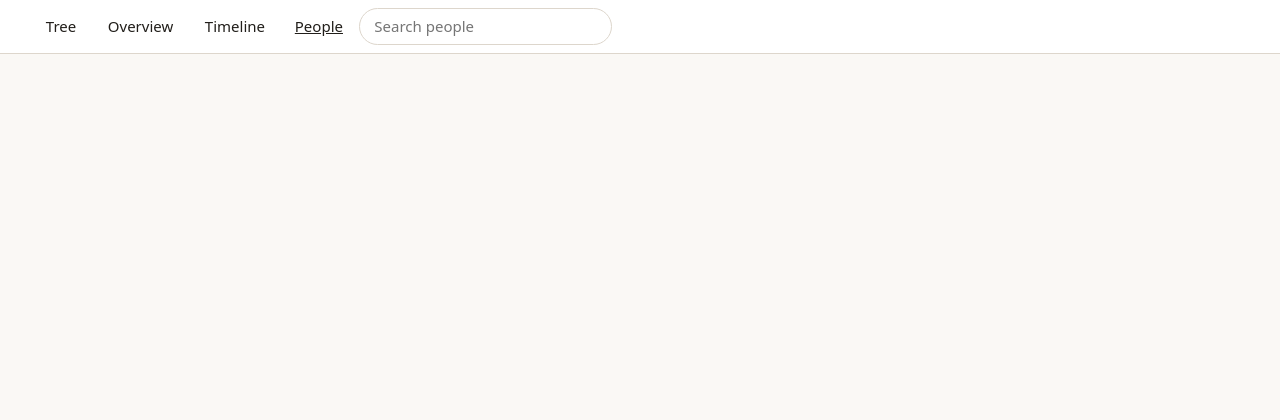
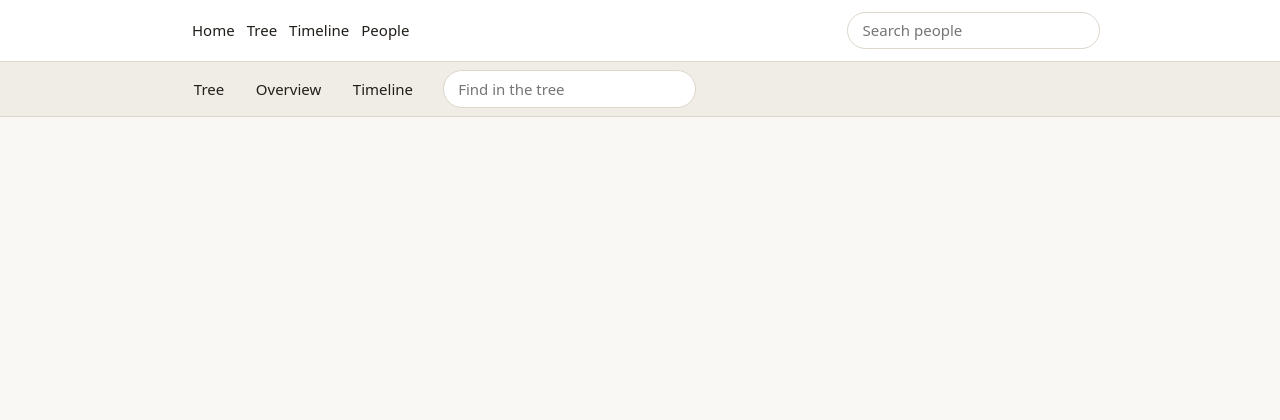
Before and after one commit to cbenning/cronicl, a Python web app: template src/famsite/templates/tree.html in a window 1280 px wide. Shown: the top 420 px of the page. Run offline with Jinja, Linux system fonts and the light colour scheme; the template is opened without the code that fills it, so the values that code supplies are empty.

Commit message:
fix: the viewer uses the shared site bar, with its tabs in a row beneath
Co-Authored-By: Claude Sonnet 5.5 <noreply@anthropic.com>

```diff
--- a/src/famsite/templates/tree.html
+++ b/src/famsite/templates/tree.html
@@ -9,17 +9,16 @@
 <link rel="stylesheet" href="style.css?v={{ v.css }}">
 </head>
 <body>
-<header class="bar">
-  <h1><a href="index.html">{{ title }}</a></h1>
+{% include "_header.html" %}
+<div class="bar viewbar">
   <nav id="tabs" aria-label="Views">
     <a href="#/tree" data-view="focus">Tree</a>
     <a href="#/tree" data-view="tree">Overview</a>
     <a href="#/timeline" data-view="timeline">Timeline</a>
   </nav>
-  <a class="bar-link" href="people/index.html">People</a>
-  <input id="search" type="search" placeholder="Search people" autocomplete="off" aria-label="Search people">
+  <input id="search" type="search" placeholder="Find in the tree" autocomplete="off" aria-label="Find a person in the tree">
   <ul id="results" hidden></ul>
-</header>
+</div>
 <main>
   <div id="views">
     <div id="focus-bar" hidden></div>
--- a/src/famsite/viewer/style.css
+++ b/src/famsite/viewer/style.css
@@ -295,3 +295,6 @@ img.avatar { object-fit: cover; }
 .relate-pick { display: flex; flex-wrap: wrap; gap: var(--space-3); }
 .relate-pick select { max-width: 100%; padding: .35rem .5rem; }
 #relate-answer { font-size: 1.15rem; margin-top: var(--space-4); }
+
+/* The viewer's own row of tabs sits under the shared site bar */
+.viewbar { padding-inline: max(var(--space-4), calc((100% - 60rem) / 2 + var(--space-4))); background: var(--surface-2); }
--- a/src/famsite/viewer/viewer.js
+++ b/src/famsite/viewer/viewer.js
@@ -934,7 +934,7 @@
         if (!n) return;
         var r = treeSvg.getBoundingClientRect();
         // on a phone the person's sheet covers the bottom 60% of the screen: centre in what is left above it
-        var visible = window.matchMedia && window.matchMedia('(max-width: 40rem)').matches ? r.height * 0.4 : r.height;
+        var visible = window.matchMedia && window.matchMedia('(max-width: 40rem)').matches ? Math.max(80, window.innerHeight * 0.4 - r.top) : r.height;
         tx = r.width / 2 - (n.x + n.w / 2) * scale;
         ty = visible / 2 - (n.y + n.h / 2) * scale;
       }
```
Also changed, not shown: tests/browser/smoke.mjs (+6 -0 lines).
